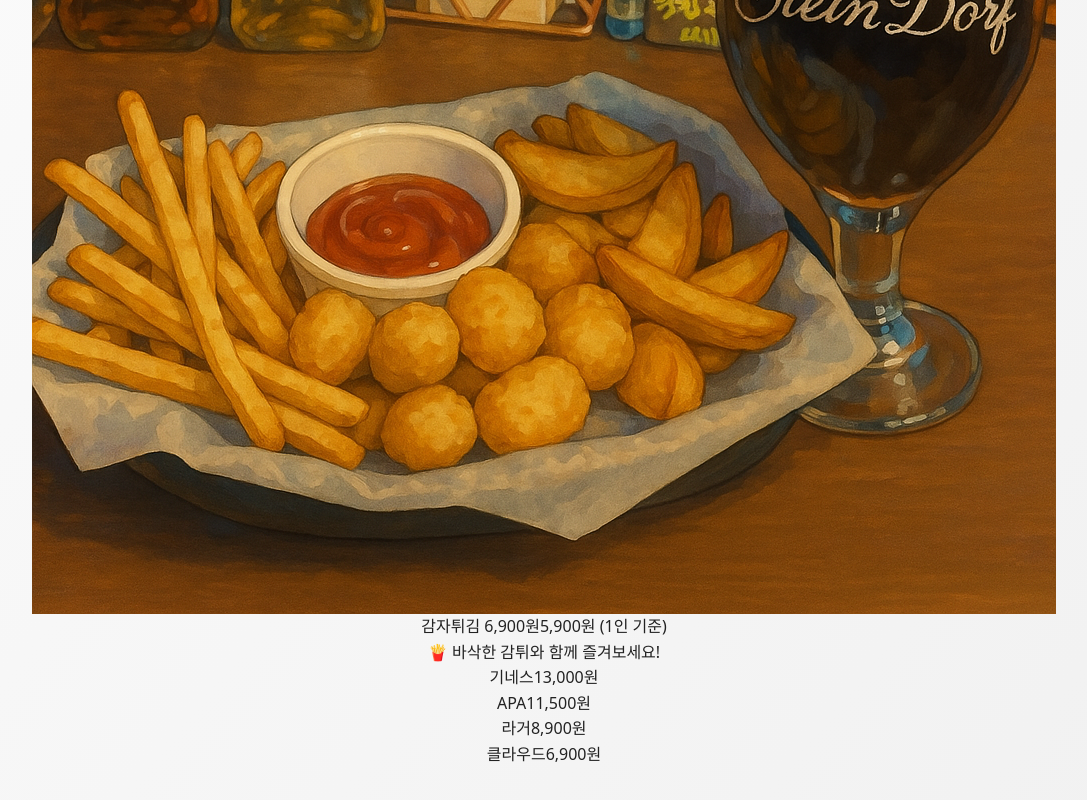
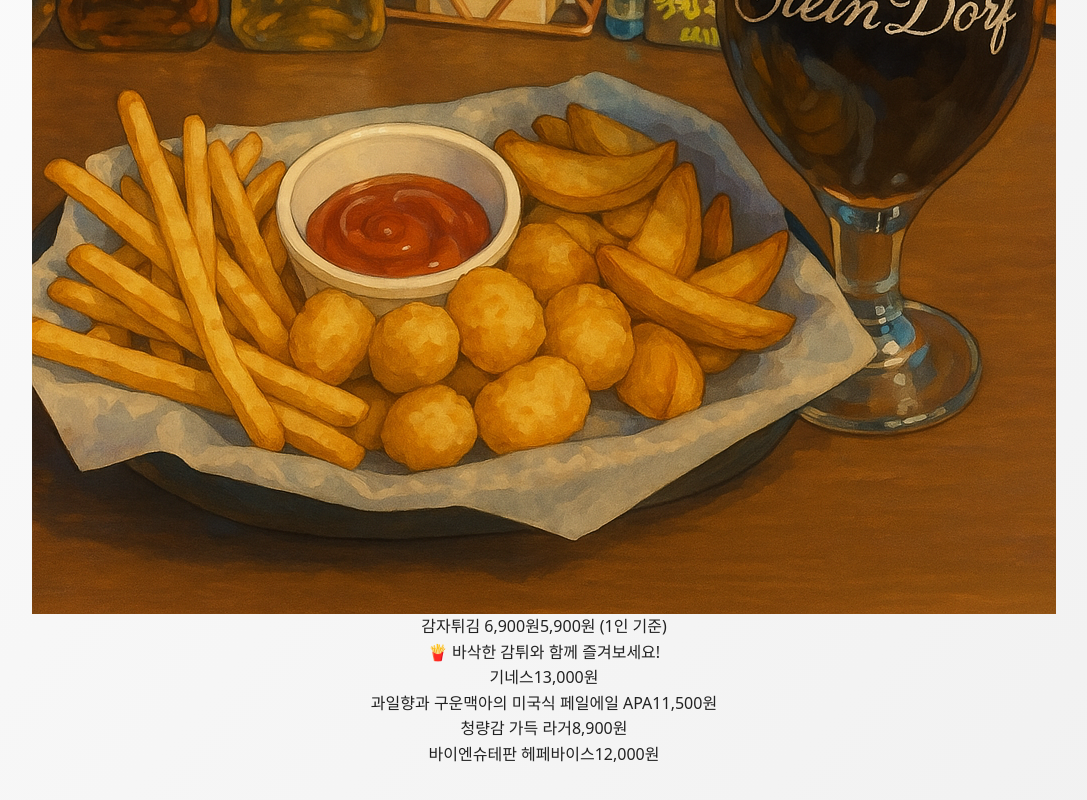
Before and after one commit to Semy-sudo/menu-app, a React (Vite) app: page / in a window 1280 px wide. Shown: the part 768-1568 px from the top of the page, without its empty margins (96-1183 px from the left). Built offline with nearby package versions, Linux system fonts and the light colour scheme.

Commit message:
생맥주 업데이트

```diff
--- a/src/MenuPage.jsx
+++ b/src/MenuPage.jsx
@@ -3,9 +3,9 @@ import { useState } from "react";
 const menuData = {
   "생맥주": [
     { name: "기네스", price: "13,000" },
-    { name: "APA", price: "11,500" },
-    { name: "라거", price: "8,900" },
-    { name: "클라우드", price: "6,900" }
+    { name: "과일향과 구운맥아의 미국식 페일에일 APA", price: "11,500" },
+    { name: "청량감 가득 라거", price: "8,900" },
+    { name: "바이엔슈테판 헤페바이스", price: "12,000" }
   ],
   "병맥주": [
     { name: "기린", price: "8,900" },
```
